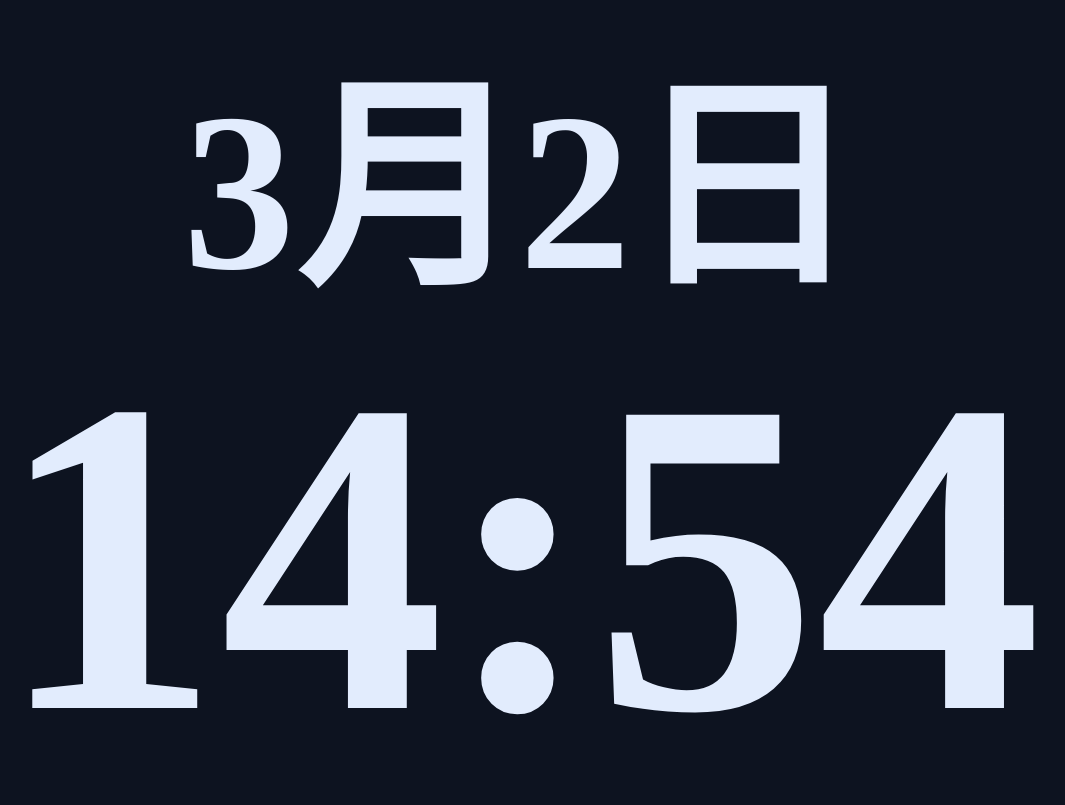
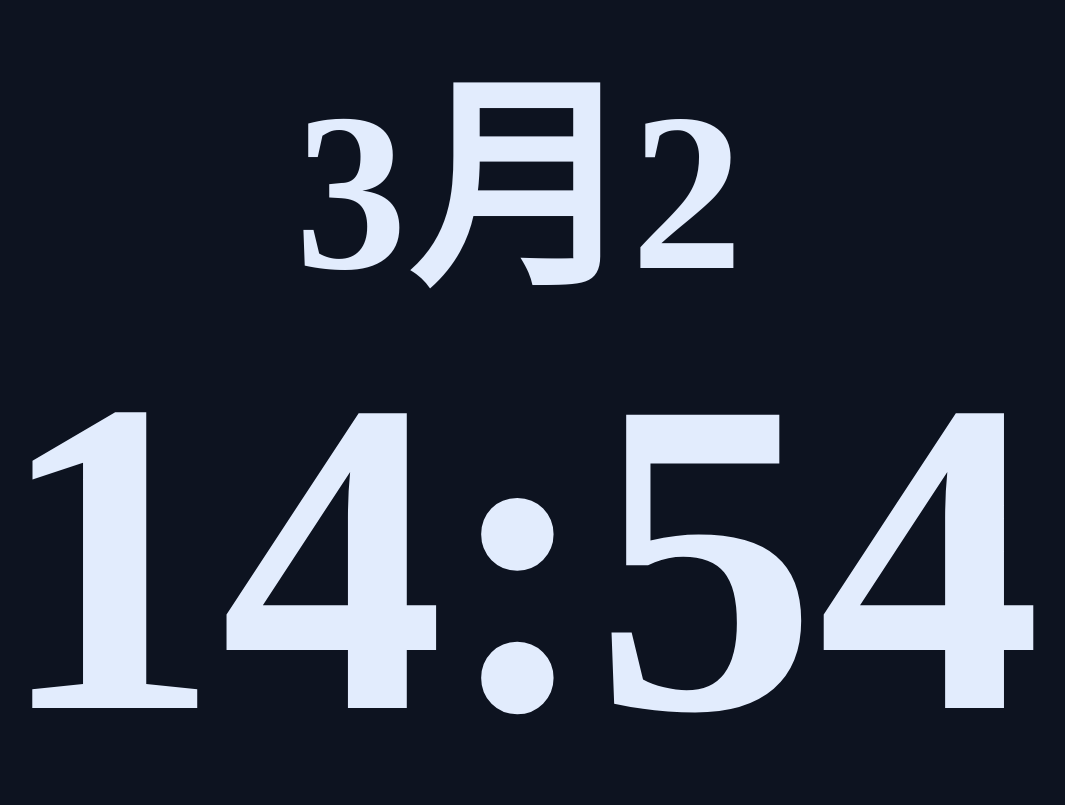
Before and after one commit to ForFrank/clock, a plain HTML site: page index.html in a window 1280 px wide. Shown: the whole page, without its empty margins (121-1186 px from the left). Drawn offline with Linux system fonts and the light colour scheme.

Commit message:
Update index.html

```diff
--- a/index.html
+++ b/index.html
@@ -59,7 +59,7 @@
                 document.getElementById('timer').innerHTML = `${hour.padStart(2,'0')}<span style="color:#0d1320">:</span>${minute.padStart(2,'0')}`
             }
             //document.getElementById('date').innerHTML = `${month.padStart(2,'0')}月${day.padStart(2,'0')}日`
-            document.getElementById('date').innerHTML = `${month}月${day}日`
+            document.getElementById('date').innerHTML = `${month}月${day}`
 
            // showSymbl = !showSymbl
         }
```
